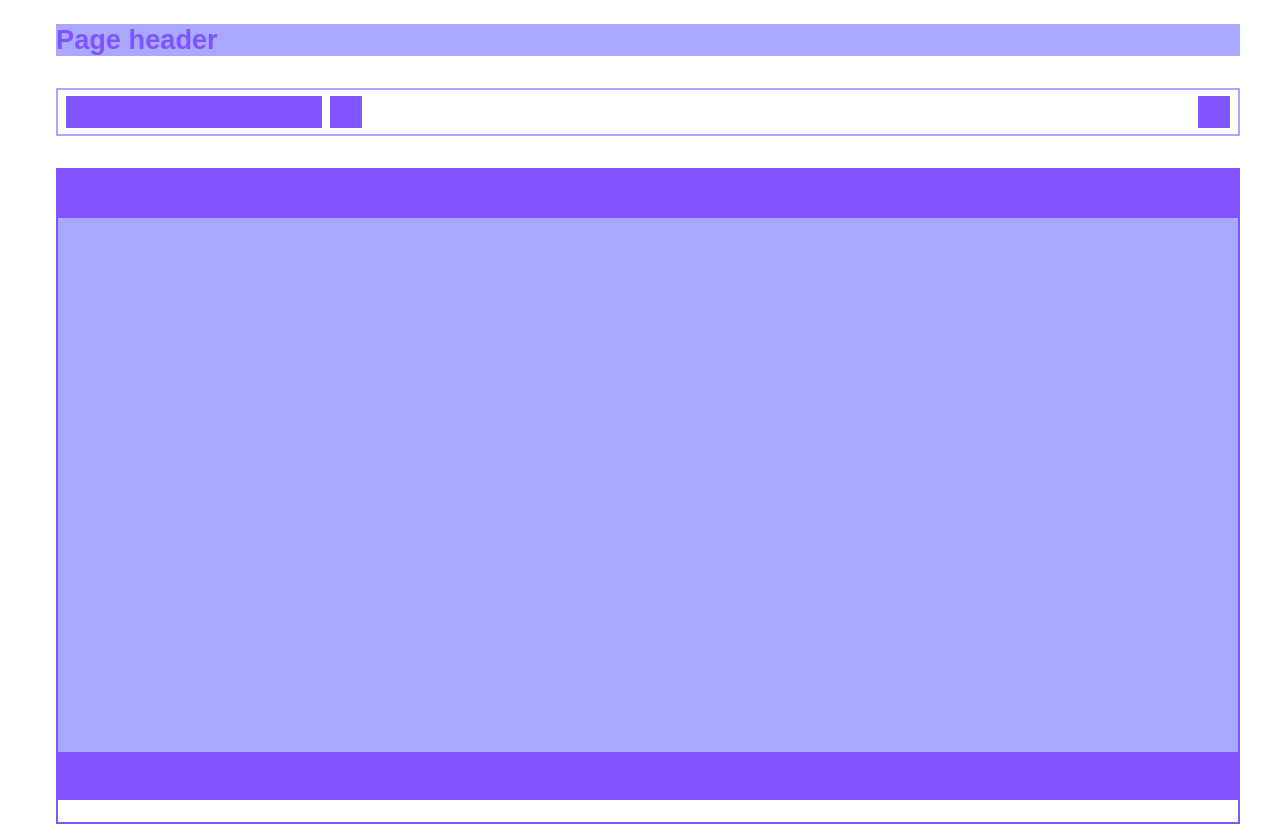
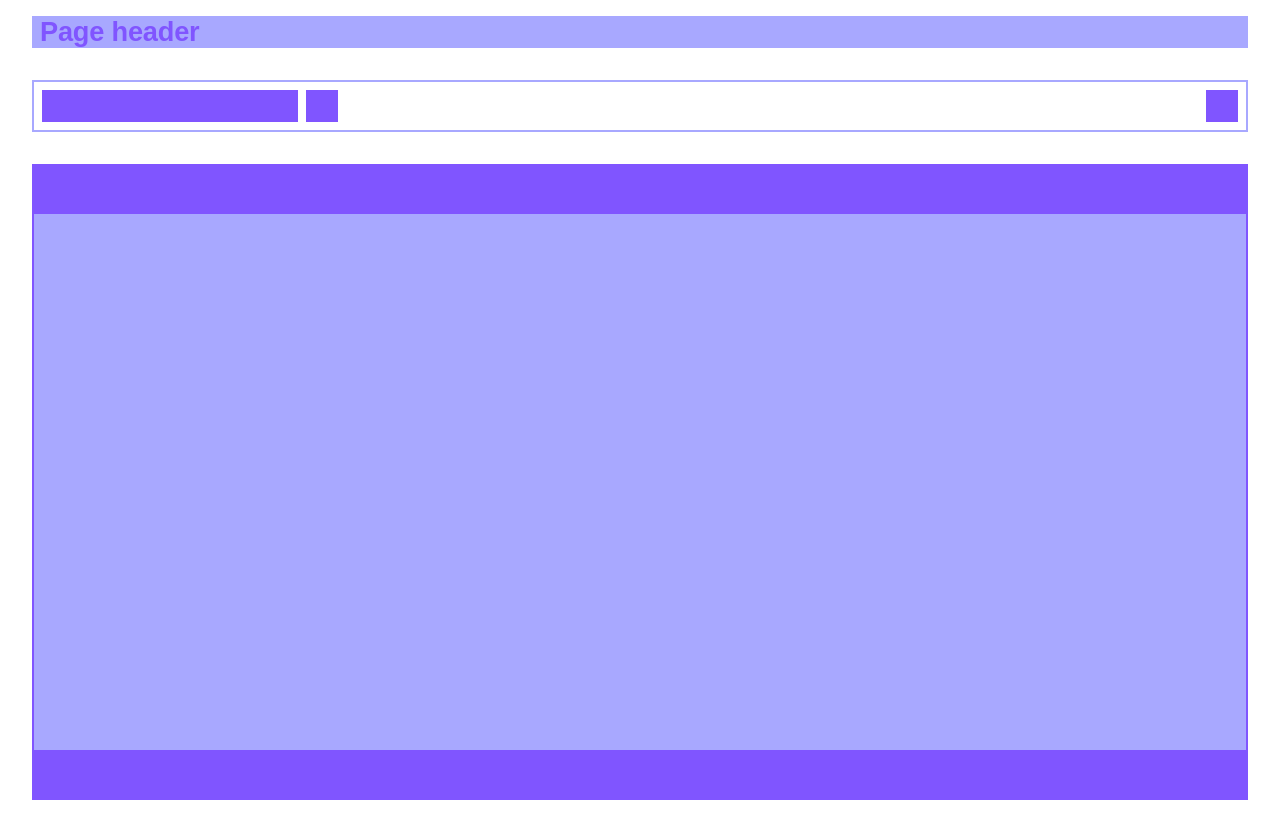
Before and after one commit to alexistav/admin-panel-makeup, a website: page index.html in a window 1280 px wide. After the commit the page ends 800 px from the top, so only its background shows below. Drawn offline with Linux system fonts and the light colour scheme.

Commit message:
09.02.22

```diff
--- a/style.css
+++ b/style.css
@@ -1,7 +1,8 @@
 html,
 body {
-  width: 100%;
   height: 100%;
+  margin: 0;
+  padding: 0;
 }
 :root {
   --color-1: #a8a8ff;
@@ -10,14 +11,14 @@ body {
 .wrapper {
   display: flex;
   flex-direction: column;
-  padding: 1rem 3rem 0rem;
-  margin: 0 auto;
-  height: 100%;
+  padding: 1rem 2rem 0rem;
+  height: calc(100vh - 1rem);
 }
 .page-header {
   height: 2rem;
   background-color: var(--color-1);
   display: flex;
+  align-items: center;
   margin-bottom: 2rem;
 }
 .page-header__word {
@@ -25,9 +26,11 @@ body {
   font-size: 1.7rem;
   font-family: "Ubuntu", sans-serif;
   font-weight: bold;
+  line-height: 2rem;
+  padding: 0.5rem;
+  letter-spacing: -0.2px;
 }
 .filter-row {
-  height: 3rem;
   display: flex;
   flex-direction: row;
   justify-content: space-between;
@@ -39,7 +42,6 @@ body {
 }
 .filter-row__item-group {
   display: flex;
-  align-items: center;
 }
 .filter-row__item-search {
   height: 2rem;
@@ -60,13 +62,12 @@ body {
 .table {
   display: flex;
   flex-direction: column;
-  justify-content: space-between;
-  height: 50rem;
+  flex-grow: 1;
   border: 2px solid var(--color-2);
   box-sizing: border-box;
 }
 .table__header {
-  flex: 0 0 auto;
+  flex: 0 0 3rem;
   background-color: var(--color-2);
   height: 3rem;
 }
@@ -74,10 +75,13 @@ body {
   font-size: 2rem;
   background-color: var(--color-1);
   flex: 1 1 auto;
+  flex-grow: 1;
   overflow-y: scroll;
+  display: flex;
+  flex-direction: column;
 }
 .table__footer {
-  flex: 0 0 auto;
+  flex: 0 0 3rem;
   background-color: var(--color-2);
   height: 3rem;
   position: sticky;
```
Also changed, not shown: index.html (+1 -1 lines), package.json (+7 -4 lines), 1 other file.
